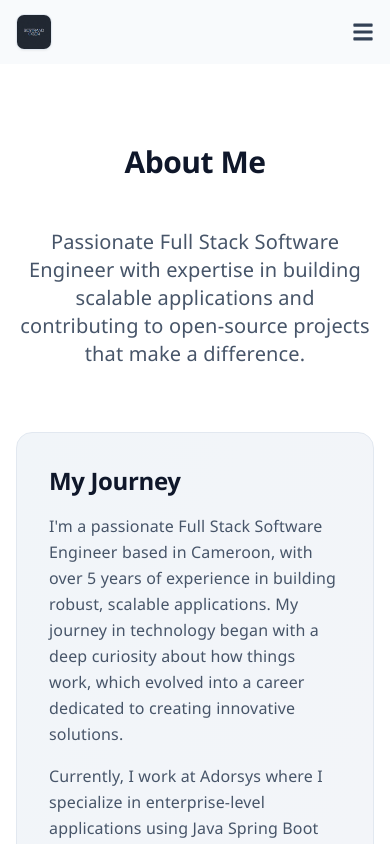
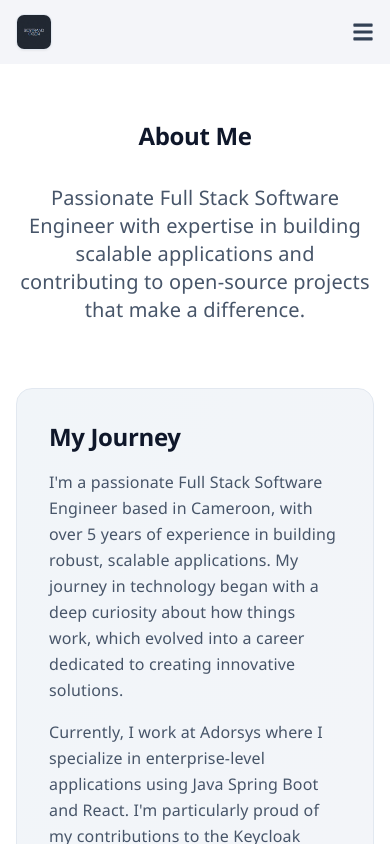
Before and after one commit to Ogenbertrand/portfolio, a React (Vite) app: page /about in a window 390 px wide. Shown: the top 844 px of the page. Built offline with nearby package versions, Linux system fonts and the light colour scheme.

Commit message:
style: improve global typography and responsive spacing

```diff
--- a/src/index.css
+++ b/src/index.css
@@ -8,9 +8,10 @@
   }
 
   body {
-    @apply font-sans text-gray-700 bg-gray-50;
+    @apply font-sans text-gray-700 bg-secondary-50;
     line-height: 1.6;
     letter-spacing: 0.01em;
+    overflow-x: hidden;
   }
 
   h1, h2, h3, h4, h5, h6 {
@@ -41,11 +42,11 @@
   }
 
   .btn-primary {
-    @apply bg-primary-700 hover:bg-primary-800 text-white font-medium py-3 px-6 rounded-lg transition-colors duration-200;
+    @apply bg-primary-700 hover:bg-primary-800 text-white font-medium text-sm sm:text-base py-2.5 sm:py-3 px-5 sm:px-6 rounded-lg transition-colors duration-200;
   }
 
   .btn-secondary {
-    @apply bg-white border border-primary-200 hover:bg-primary-50 text-primary-800 font-medium py-3 px-6 rounded-lg transition-colors duration-200;
+    @apply bg-white border border-secondary-200 hover:bg-secondary-100 text-primary-800 font-medium text-sm sm:text-base py-2.5 sm:py-3 px-5 sm:px-6 rounded-lg transition-colors duration-200;
   }
 
   .card {
@@ -53,17 +54,17 @@
   }
 
   .section {
-    @apply py-20 md:py-32;
+    @apply py-14 sm:py-16 md:py-24 lg:py-28;
   }
 
   .section-title {
-    @apply text-3xl md:text-4xl font-bold text-center mb-12 text-gray-900;
+    @apply text-2xl sm:text-3xl md:text-4xl font-bold text-center mb-8 sm:mb-10 md:mb-12 text-gray-900;
   }
 }
 
 @layer utilities {
   .text-gradient {
-    @apply bg-gradient-to-r from-primary-700 to-secondary-500 bg-clip-text text-transparent;
+    @apply bg-gradient-to-r from-primary-700 to-accent-500 bg-clip-text text-transparent;
   }
 
   .animate-float {
```
